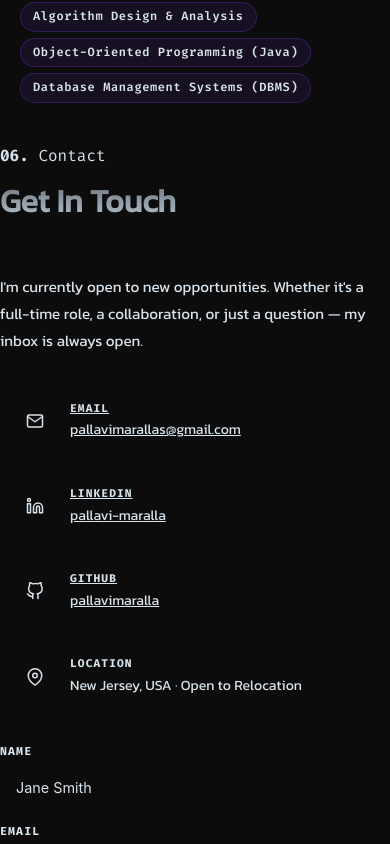
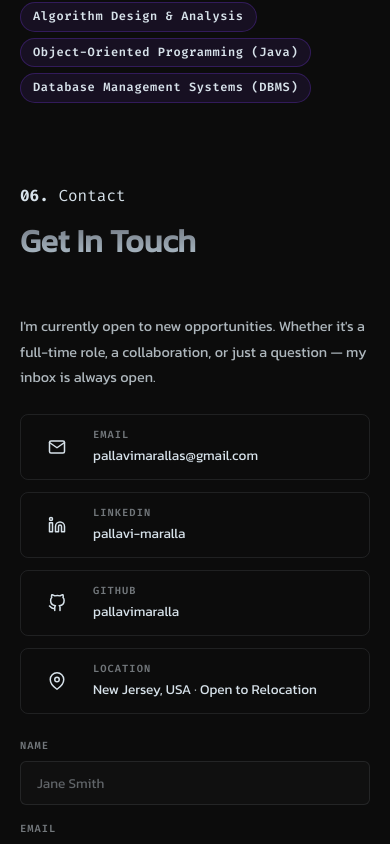
Before and after one commit to pallavimaralla/portfolio, a React (Vite) app in the folder client/app/: page / in a window 390 px wide. Shown: the part 6604-7448 px from the top of the page. Built offline with nearby package versions, Linux system fonts and the light colour scheme; no server answers; the HTML template or start-up script is replaced by a standard one.

Commit message:
feat(Contact): update form and layout with new theme

```diff
--- a/client/app/src/components/sections/Contact/Contact.module.css
+++ b/client/app/src/components/sections/Contact/Contact.module.css
@@ -1,88 +1,115 @@
 .contact-section {
+  padding: clamp(4rem, 8vw, 6rem) clamp(1.5rem, 4vw, 2.5rem);
   position: relative;
+}
+
+.section-container {
+  max-width: 1200px;
+  margin: 0 auto;
+  width: 100%;
 }
 
 .contact-grid {
   display: grid;
   grid-template-columns: 1fr 1.4fr;
-  gap: 3rem;
+  gap: clamp(2rem, 4vw, 3rem);
   align-items: start;
+  margin-top: clamp(2rem, 4vw, 3rem);
+}
+
+.contact-info {
+  display: flex;
+  flex-direction: column;
 }
 
 .contact-blurb {
-  color: var(--text-secondary);
-  font-size: 0.95rem;
+  font-family: 'Kanit', sans-serif;
+  color: rgba(215, 226, 234, 0.8);
+  font-size: clamp(0.9rem, 1.5vw, 1rem);
   line-height: 1.75;
-  margin-bottom: 2rem;
+  margin-bottom: clamp(1.5rem, 2.5vw, 2rem);
 }
 
 .contact-links {
   display: flex;
   flex-direction: column;
-  gap: 1rem;
+  gap: clamp(0.75rem, 1.5vw, 1rem);
 }
 
 .contact-link-item {
   display: flex;
   align-items: center;
   gap: 1rem;
-  padding: 0.85rem 1rem;
-  border-radius: 10px;
-  border: 1px solid var(--border-color);
-  background: var(--bg-card);
-  transition: border-color 0.25s ease, box-shadow 0.25s ease, transform 0.2s ease;
+  padding: clamp(0.75rem, 1.5vw, 0.85rem) 1rem;
+  border-radius: 8px;
+  border: 1px solid rgba(215, 226, 234, 0.1);
+  background: transparent;
+  transition: border-color 0.25s ease, box-shadow 0.25s ease, transform 0.2s ease, background 0.25s ease;
   color: inherit;
+  text-decoration: none;
+  cursor: pointer;
+  min-height: 44px;
 }
 
 .contact-link-item:not(.no-hover):hover {
-  border-color: rgba(0, 212, 255, 0.3);
-  box-shadow: 0 0 18px rgba(0, 212, 255, 0.07);
+  border-color: rgba(215, 226, 234, 0.2);
+  background: rgba(215, 226, 234, 0.02);
+  box-shadow: 0 4px 12px rgba(0, 0, 0, 0.15);
   transform: translateX(4px);
 }
 
+.contact-link-item:not(.no-hover):focus-visible {
+  outline: 2px solid #D7E2EA;
+  outline-offset: 2px;
+}
+
 .contact-link-icon {
-  width: 38px;
-  height: 38px;
-  border-radius: 8px;
+  width: 40px;
+  height: 40px;
+  border-radius: 6px;
   display: flex;
   align-items: center;
   justify-content: center;
   flex-shrink: 0;
+  min-width: 40px;
 }
 
-.icon-cyan   { background: rgba(0, 212, 255, 0.1);   color: var(--accent-cyan);   border: 1px solid rgba(0, 212, 255, 0.2); }
-.icon-purple { background: rgba(124, 58, 237, 0.1); color: var(--accent-purple); border: 1px solid rgba(124, 58, 237, 0.2); }
-.icon-green  { background: rgba(0, 255, 136, 0.1);  color: var(--accent-green);  border: 1px solid rgba(0, 255, 136, 0.2); }
-.icon-pink   { background: rgba(255, 0, 110, 0.1);  color: var(--accent-pink);   border: 1px solid rgba(255, 0, 110, 0.2); }
+.icon-cyan { background: rgba(215, 226, 234, 0.08); color: #D7E2EA; border: 1px solid rgba(215, 226, 234, 0.15); }
+.icon-purple { background: rgba(215, 226, 234, 0.08); color: #D7E2EA; border: 1px solid rgba(215, 226, 234, 0.15); }
+.icon-green { background: rgba(215, 226, 234, 0.08); color: #D7E2EA; border: 1px solid rgba(215, 226, 234, 0.15); }
+.icon-pink { background: rgba(215, 226, 234, 0.08); color: #D7E2EA; border: 1px solid rgba(215, 226, 234, 0.15); }
 
 .contact-link-label {
-  font-size: 0.7rem;
-  font-weight: 700;
+  font-family: 'Fira Code', monospace;
+  font-size: clamp(0.65rem, 0.9vw, 0.75rem);
+  font-weight: 600;
   letter-spacing: 0.1em;
   text-transform: uppercase;
-  color: var(--text-muted);
+  color: rgba(215, 226, 234, 0.5);
 }
 
 .contact-link-value {
-  font-size: 0.88rem;
-  color: var(--text-primary);
+  font-family: 'Kanit', sans-serif;
+  font-size: clamp(0.85rem, 1.1vw, 0.95rem);
+  color: #D7E2EA;
   margin-top: 0.1rem;
 }
 
 /* Form */
 .contact-form {
-  background: var(--bg-card);
-  border: 1px solid var(--border-color);
-  border-radius: 14px;
-  padding: 2rem;
+  background: transparent;
+  border: 1px solid rgba(215, 226, 234, 0.1);
+  border-radius: 8px;
+  padding: clamp(1.25rem, 2.5vw, 2rem);
   display: flex;
   flex-direction: column;
-  gap: 1.25rem;
-  transition: border-color 0.3s ease;
+  gap: clamp(1rem, 1.5vw, 1.25rem);
+  transition: border-color 0.3s ease, background 0.3s ease;
 }
 
 .contact-form:hover {
-  border-color: rgba(0, 212, 255, 0.2);
+  border-color: rgba(215, 226, 234, 0.15);
+  background: rgba(215, 226, 234, 0.01);
 }
 
 .form-row {
@@ -98,32 +125,35 @@
 }
 
 .form-label {
-  font-size: 0.72rem;
-  font-weight: 700;
+  font-family: 'Fira Code', monospace;
+  font-size: clamp(0.65rem, 0.9vw, 0.75rem);
+  font-weight: 600;
   letter-spacing: 0.1em;
   text-transform: uppercase;
-  color: var(--text-muted);
+  color: rgba(215, 226, 234, 0.5);
 }
 
 .form-input {
-  background: var(--bg-secondary);
-  border: 1px solid var(--border-color);
-  border-radius: 8px;
-  padding: 0.7rem 1rem;
-  color: var(--text-primary);
-  font-family: 'Inter', sans-serif;
-  font-size: 0.9rem;
+  background: rgba(215, 226, 234, 0.02);
+  border: 1px solid rgba(215, 226, 234, 0.1);
+  border-radius: 6px;
+  padding: clamp(0.65rem, 1.2vw, 0.75rem) 1rem;
+  color: #D7E2EA;
+  font-family: 'Kanit', sans-serif;
+  font-size: clamp(0.85rem, 1.1vw, 0.95rem);
   transition: border-color 0.2s ease, box-shadow 0.2s ease;
   outline: none;
+  min-height: 44px;
 }
 
 .form-input::placeholder {
-  color: var(--text-muted);
+  color: rgba(215, 226, 234, 0.4);
 }
 
 .form-input:focus {
-  border-color: rgba(0, 212, 255, 0.5);
-  box-shadow: 0 0 0 3px rgba(0, 212, 255, 0.08);
+  border-color: rgba(215, 226, 234, 0.3);
+  background: rgba(215, 226, 234, 0.03);
+  box-shadow: 0 0 0 3px rgba(215, 226, 234, 0.08);
 }
 
 .form-textarea {
@@ -133,8 +163,9 @@
 }
 
 .form-error {
-  color: var(--color-error);
-  font-size: 0.82rem;
+  color: #ff6b6b;
+  font-family: 'Kanit', sans-serif;
+  font-size: clamp(0.75rem, 1vw, 0.85rem);
   margin: 0 0 0.5rem;
 }
 
@@ -144,6 +175,7 @@
   justify-content: center;
   gap: 0.5rem;
   width: 100%;
+  min-height: 44px;
 }
 
 .btn-disabled {
@@ -159,29 +191,44 @@
 .sending-spinner {
   width: 16px;
   height: 16px;
-  border: 2px solid rgba(255, 255, 255, 0.3);
-  border-top-color: white;
+  border: 2px solid rgba(215, 226, 234, 0.2);
+  border-top-color: #D7E2EA;
   border-radius: 50%;
   animation: spin 0.7s linear infinite;
 }
 
 @keyframes spin {
-  to { transform: rotate(360deg); }
+  to {
+    transform: rotate(360deg);
+  }
 }
 
+/* Responsive */
 @media (max-width: 900px) {
+  .contact-section {
+    padding: clamp(3rem, 5vw, 4rem) clamp(1.5rem, 3vw, 2rem);
+  }
+
   .contact-grid {
     grid-template-columns: 1fr;
-    gap: 2rem;
+    gap: clamp(1.5rem, 3vw, 2rem);
   }
 }
 
 @media (max-width: 560px) {
+  .contact-section {
+    padding: clamp(2.5rem, 4vw, 3.5rem) 1.25rem;
+  }
+
   .form-row {
     grid-template-columns: 1fr;
   }
 
   .contact-form {
-    padding: 1.25rem;
+    padding: clamp(1rem, 2vw, 1.25rem);
+  }
+
+  .contact-link-item {
+    min-height: 40px;
   }
 }
--- a/client/app/src/components/sections/Contact/Contact.tsx
+++ b/client/app/src/components/sections/Contact/Contact.tsx
@@ -1,6 +1,6 @@
 import React from 'react';
 import { motion } from 'framer-motion';
-import { SectionHeader, Icon } from '../../ui';
+import { SectionHeader, Icon, FadeIn } from '../../ui';
 import { profile } from '../../../data/profile';
 import { sections } from '../../../data/sections';
 import { useContactForm } from '../../../hooks';
@@ -13,10 +13,12 @@ const Contact: React.FC = () => {
 
   return (
     <section id="contact" className={styles["contact-section"]}>
-      <div className="section-container">
-        <SectionHeader num={contactSection.number} label={contactSection.label} title={contactSection.title} />
+      <div className={styles["section-container"]}>
+        <FadeIn as="div" delay={0} y={20} duration={0.7}>
+          <SectionHeader num={contactSection.number} label={contactSection.label} title={contactSection.title} />
+        </FadeIn>
 
-        <div className={styles["contact-grid"]}>
+        <FadeIn as="div" className={styles["contact-grid"]} delay={0.15} y={20} duration={0.7}>
           <motion.div
             className={styles["contact-info"]}
             initial={{ opacity: 0, x: -30 }}
@@ -152,7 +154,7 @@ const Contact: React.FC = () => {
               )}
             </button>
           </motion.form>
-        </div>
+        </FadeIn>
       </div>
     </section>
   );
```
